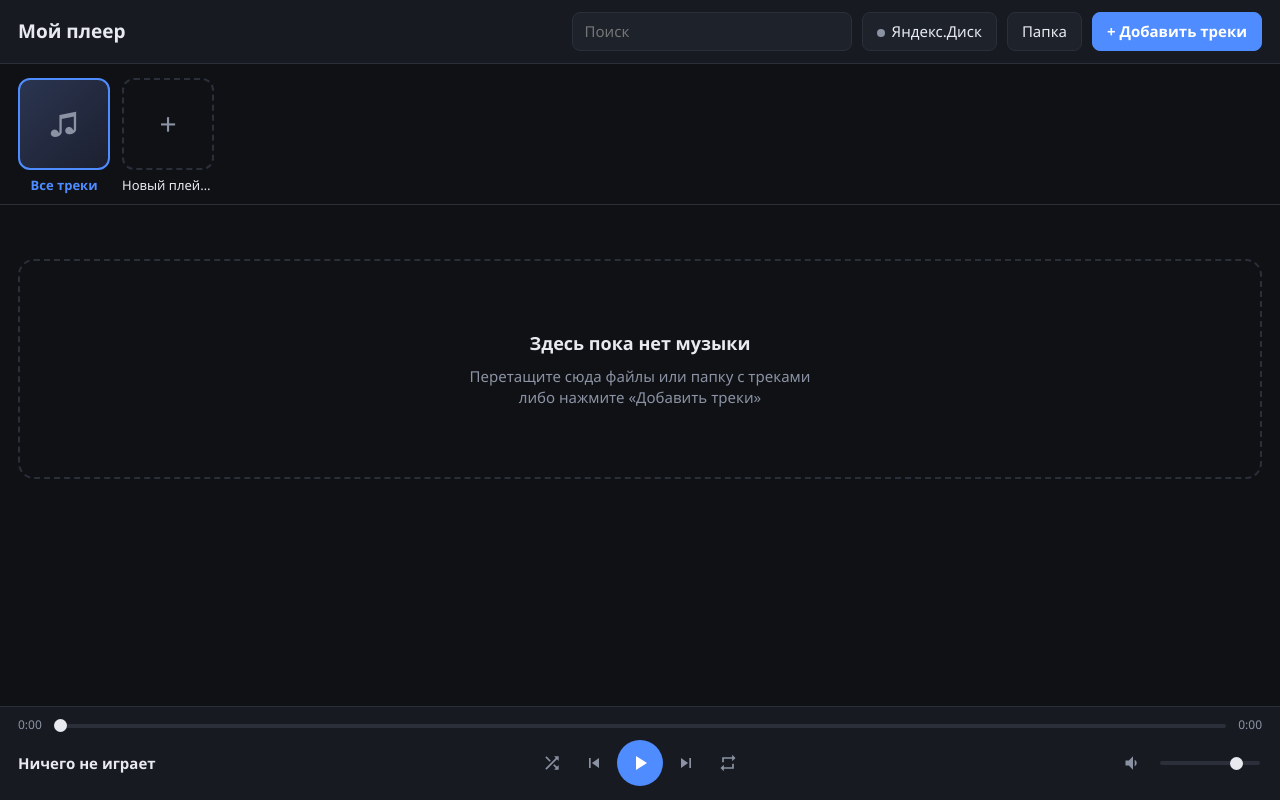
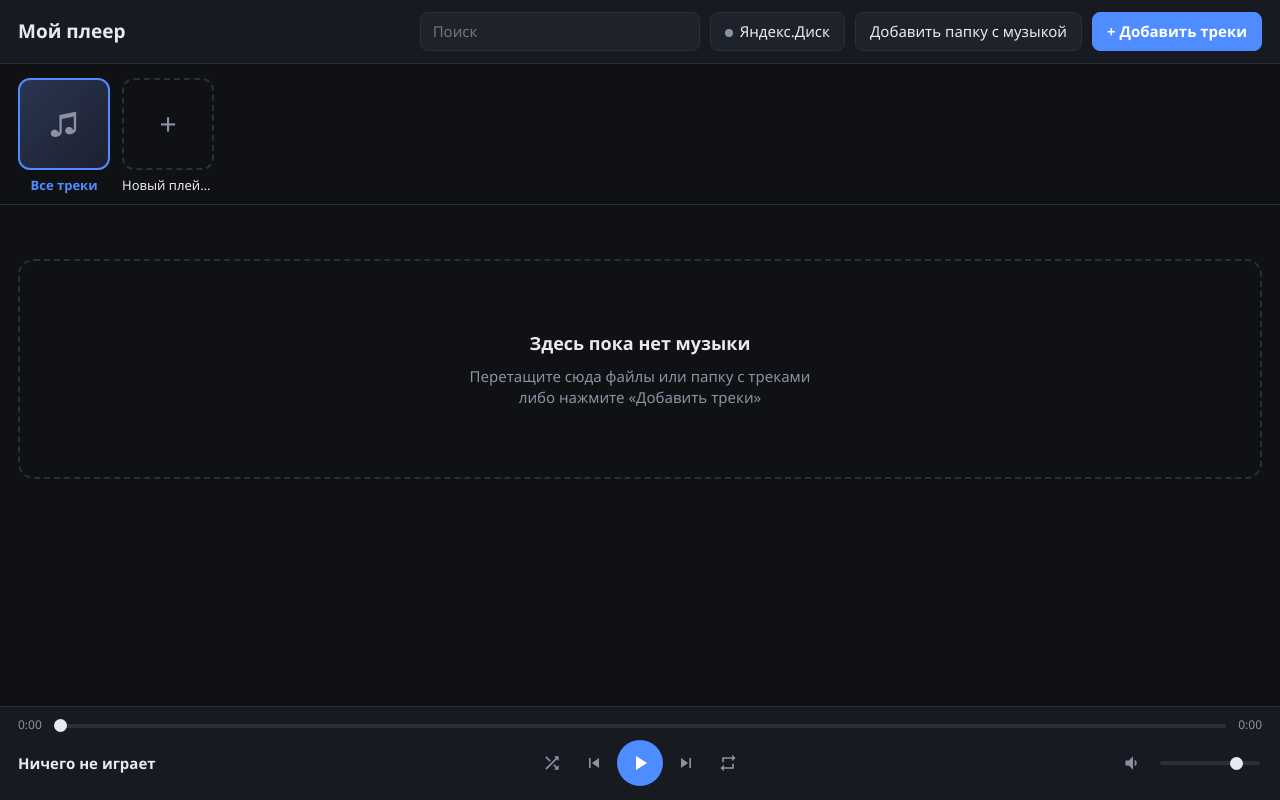
Before and after one commit to pztpas-del/music-player, a plain HTML site: page index.html in a window 1280 px wide. Drawn offline with Linux system fonts and the light colour scheme.

Commit message:
Кнопка «Папка» переименована в «Добавить папку с музыкой»
Co-Authored-By: Claude Fable 5.2 <noreply@anthropic.com>

```diff
--- a/index.html
+++ b/index.html
@@ -160,7 +160,7 @@
   <input id="search" type="search" placeholder="Поиск">
   <button class="btn" id="pull" hidden></button>
   <button class="btn" id="diskBtn"><i class="dot"></i>Яндекс.Диск</button>
-  <button class="btn" id="addFolder">Папка</button>
+  <button class="btn" id="addFolder">Добавить папку с музыкой</button>
   <button class="btn primary" id="addFiles">+ Добавить треки</button>
   <input id="fileInput" type="file" accept="audio/*,.mp3,.m4a,.flac,.ogg,.opus,.wav,.aac" multiple hidden>
   <input id="folderInput" type="file" webkitdirectory multiple hidden>
```
